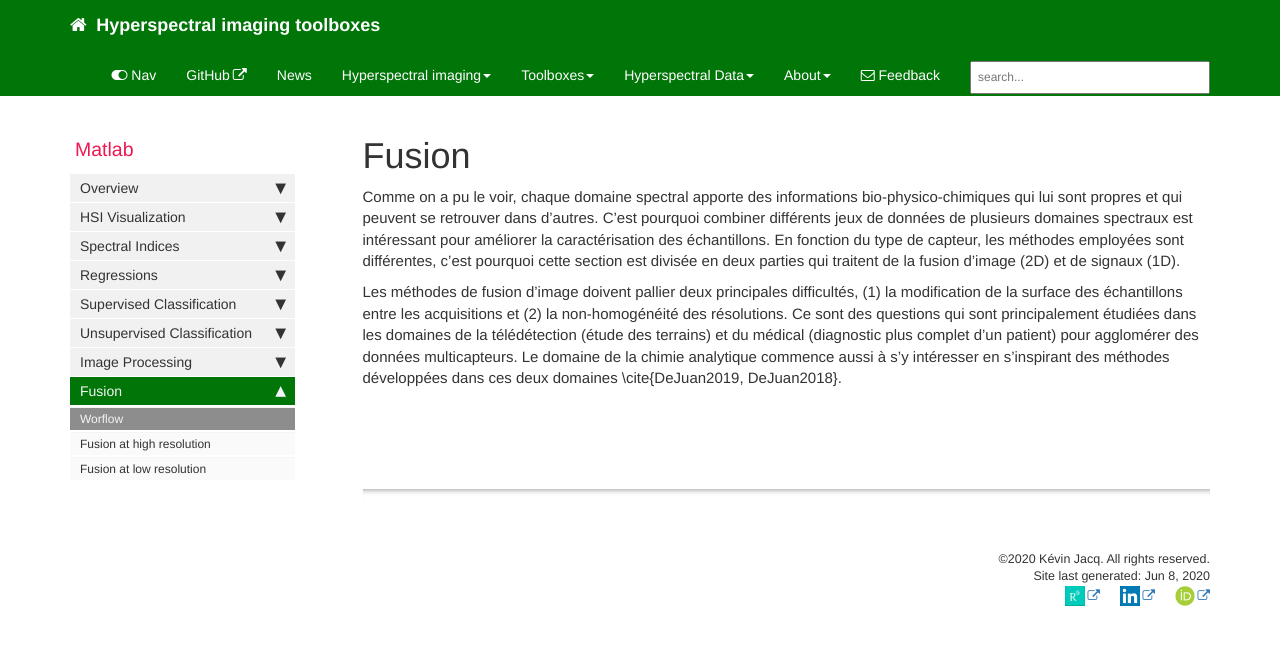
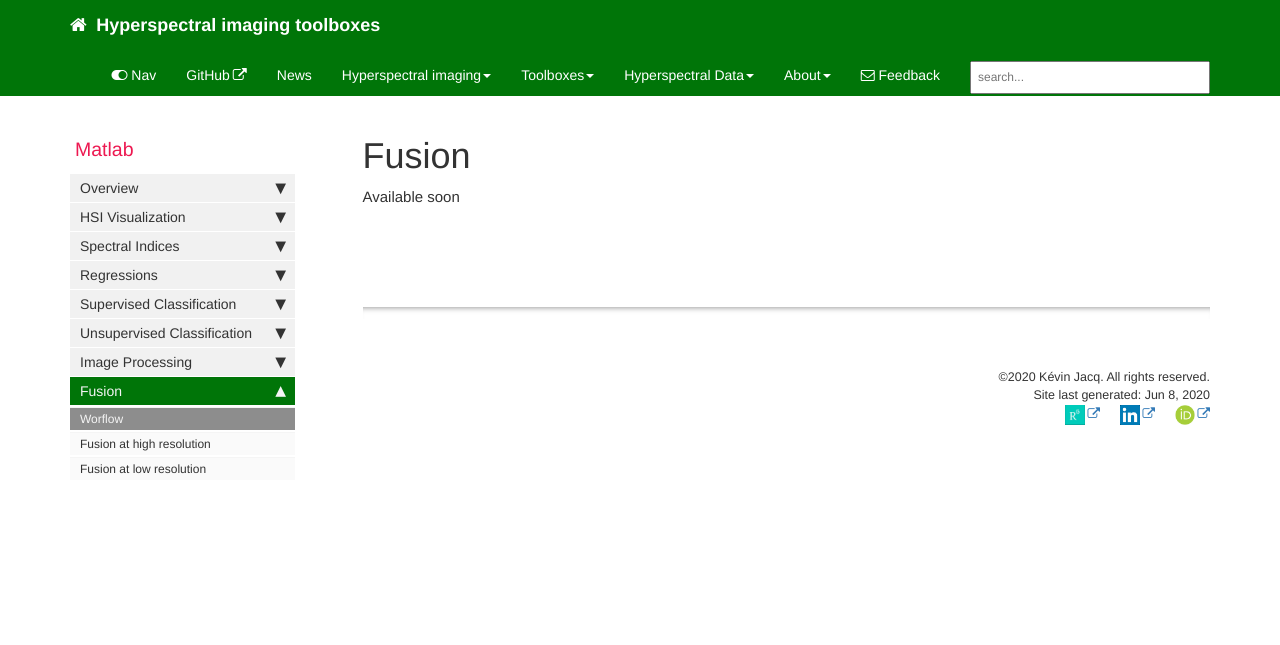
Before and after one commit to JacqKevin/JacqKevin.github.io, a Jekyll site: the page built from pages/Matlab/Fusion.md, in a window 1280 px wide. Shown: the top 645 px of the page. Built offline with Jekyll 4.4.1, drawn with Linux system fonts in a browser that asks for light colours; comment, search, counter and statistics services are not loaded.

Commit message:
Update Fusion.md

```diff
--- a/pages/Matlab/Fusion.md
+++ b/pages/Matlab/Fusion.md
@@ -5,6 +5,4 @@ permalink: Fusion.html
 sidebar: Matlab_sidebar
 ---
 
-Comme on a pu le voir, chaque domaine spectral apporte des informations bio-physico-chimiques qui lui sont propres et qui peuvent se retrouver dans d'autres. C'est pourquoi combiner différents jeux de données de plusieurs domaines spectraux est intéressant pour améliorer la caractérisation des échantillons. En fonction du type de capteur, les méthodes employées sont différentes, c'est pourquoi cette section est divisée en deux parties qui traitent de la fusion d'image (2D) et de signaux (1D).
-
-Les méthodes de fusion d'image doivent pallier deux principales difficultés, (1) la modification de la surface des échantillons entre les acquisitions et (2) la non-homogénéité des résolutions. Ce sont des questions qui sont principalement étudiées dans les domaines de la télédétection (étude des terrains) et du médical (diagnostic plus complet d'un patient) pour agglomérer des données multicapteurs. Le domaine de la chimie analytique commence aussi à s'y intéresser en s'inspirant des méthodes développées dans ces deux domaines \cite{DeJuan2019, DeJuan2018}.
+Available soon
```
